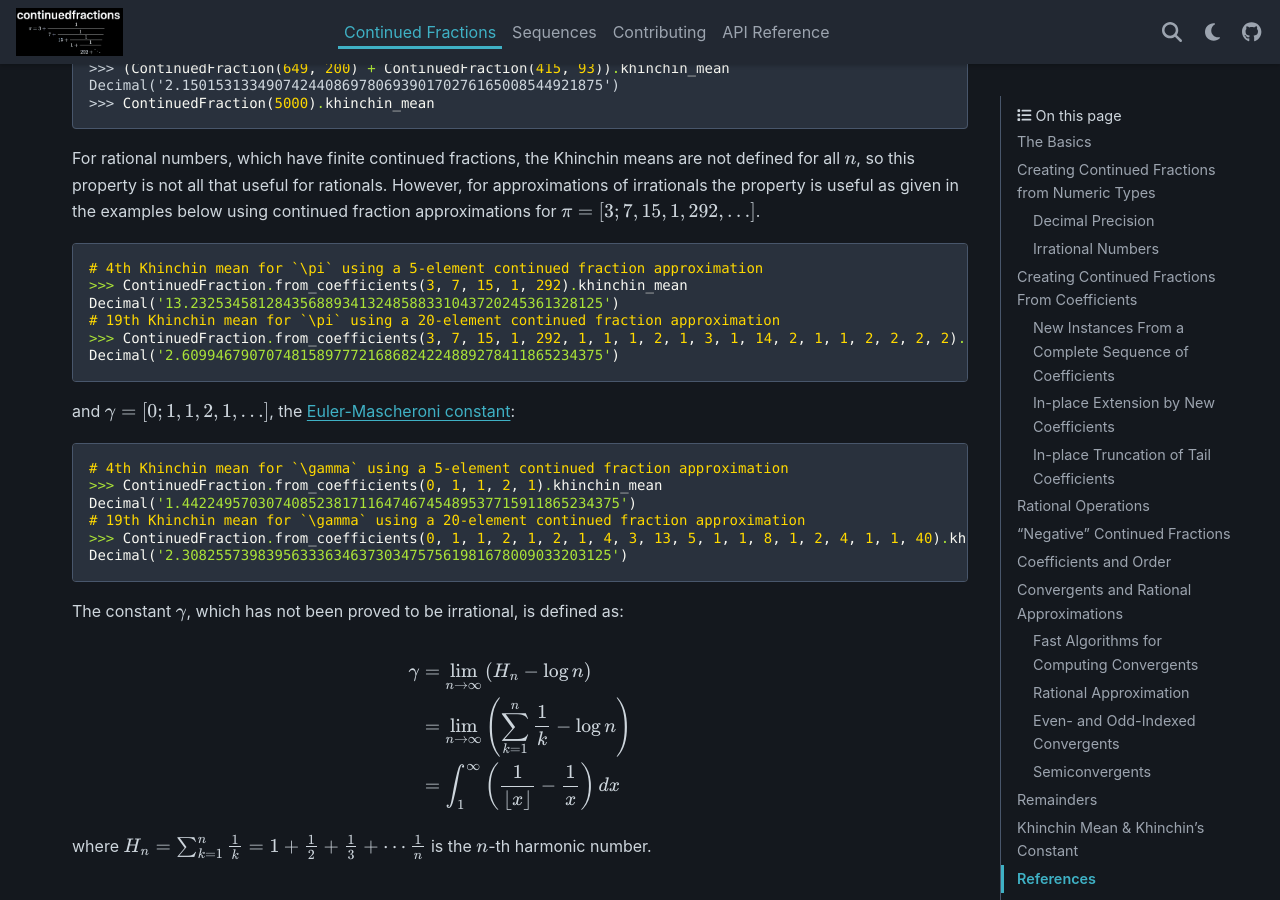
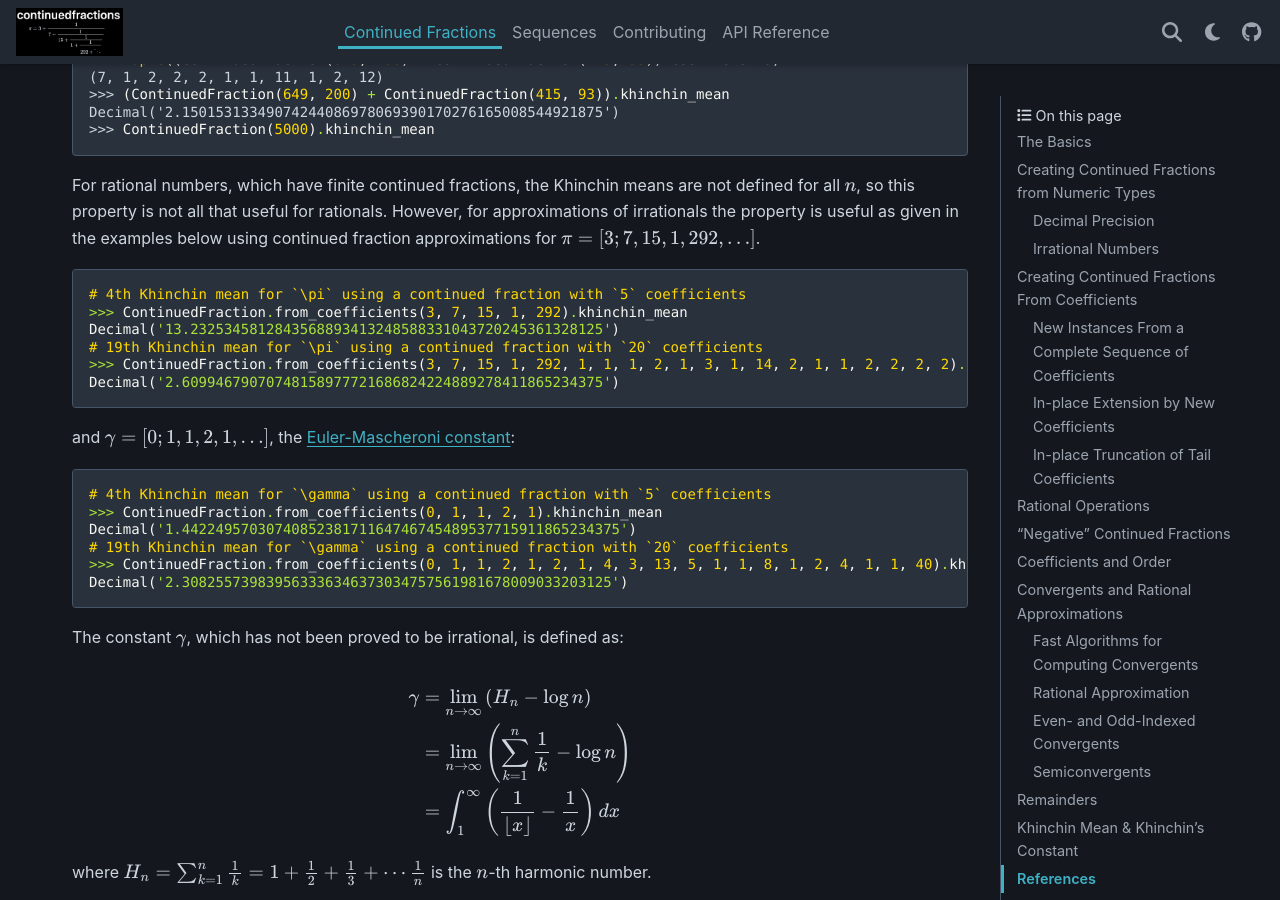
Before and after one commit to sr-murthy/continuedfractions, a Sphinx documentation site: the page built from docs/sources/continued-fractions.rst, in a window 1280 px wide and 900 px high, scrolled down 25450 px. Built offline with Sphinx 7.4.7 and the PyData theme 0.15.4, drawn with Linux system fonts in a browser that asks for light colours; nearby versions of some CDN libraries; some of the changed text lies outside the part shown.

Commit message:
docs: further improvements to the Sphinx docs

```diff
--- a/docs/conf.py
+++ b/docs/conf.py
@@ -107,7 +107,7 @@
 #     For more on all available autodoc defaults see
 #         https://www.sphinx-doc.org/en/master/usage/extensions/autodoc.html#confval-autodoc_default_options
 autodoc_default_options = {
-    'exclude-members': '__call__,__weakref__,__slots__,__match_args__',
+    'exclude-members': '__call__,__weakref__,__slots__,__match_args__,elements,from_elements',
     'member-order': 'bysource',
     'private-members': True,
     'special-members': ''
--- a/docs/index.rst
+++ b/docs/index.rst
@@ -11,8 +11,8 @@
 The package is designed for users interested in:
 
 - learning about and working with (finite, simple) continued fractions as Python objects, in an intuitive object-oriented way
-- exploring their key properties, such as elements/coefficients, convergents, semiconvergents, remainders, and others
-- operating on them as rationals and instances of the standard library :py:class:`fractions.Fraction` class
+- to allow stateful computations involving key properties such as elements/coefficients, convergents, semiconvergents, remainders, and others
+- operating on them as rationals and instances of the :py:class:`fractions.Fraction` standard library class
 - making approximations of and experimental computations for irrational numbers
 - exploring other related objects such as enumerations of rational numbers, mediants, and special sequences of rational numbers such as Farey sequences
 
--- a/docs/sources/continued-fractions.rst
+++ b/docs/sources/continued-fractions.rst
@@ -50,7 +50,7 @@
 
    a_0 + \cfrac{1}{a_1 + \cfrac{1}{a_2 + \ddots \cfrac{1}{a_n + \ddots}}}
 
-where :math:`a_0` is the integer part, and :math:`a_1,a_2,\ldots` are (positive) integers defining the fractional part, in the representation. If the order is finite, i.e. :math:`n < \infty`, then this expression describes a rational number, for which we may assume the last element :math:`a_n > 1` because :math:`[a_0; a_1, a_2, \ldots a_{n - 1}, a_n = 1] = [a_0; a_1, a_2, \ldots a_{n - 1} + 1]`.
+where :math:`a_0` is the integer part, and :math:`a_1,a_2,\ldots` are (positive) integers defining the fractional part, in the representation. If the order is finite, i.e. :math:`n < \infty`, then this expression describes a rational number, for which we may assume the last coefficient :math:`a_n > 1` because :math:`[a_0; a_1, a_2, \ldots a_{n - 1}, a_n = 1] = [a_0; a_1, a_2, \ldots a_{n - 1} + 1]`.
 
 .. _continued-fractions.from-numeric-types:
 
@@ -266,7 +266,7 @@
 
 .. note::
 
-   If the last of the new coefficients passed to :py:meth:`~continuedfractions.continuedfraction.ContinuedFraction.extend` happens to be :math:`1` then it is added to the previous element to ensure uniqueness of the new sequence of coefficients of the resulting continued fraction, e.g.:
+   If the last of the new coefficients passed to :py:meth:`~continuedfractions.continuedfraction.ContinuedFraction.extend` happens to be :math:`1` then it is added to the previous coefficient to ensure uniqueness of the new sequence of coefficients of the resulting continued fraction, e.g.:
 
    .. code:: python
 
@@ -446,7 +446,7 @@
 
 .. note::
 
-   If the last element :math:`a_n = 1` then :math:`[a_0; a_1, \ldots, a_n] = [a_0;a_1,\ldots,a_{n - 1} + 1]` is of order :math:`(n - 1)`. So in the representation :math:`[-(q + 1); 1, a_1 - 1, a_2, a_3,\ldots, a_n]` above for :math:`-\frac{a}{b}`, if :math:`a_1 = 2` then :math:`a_1 - 1 = 1` and the segment :math:`[-(q + 1); 1, a_1 - 1] = [-(q + 1); 1, 1] = [-(q + 1); 2]` is of order :math:`1`.
+   If the last coefficient :math:`a_n = 1` then :math:`[a_0; a_1, \ldots, a_n] = [a_0;a_1,\ldots,a_{n - 1} + 1]` is of order :math:`(n - 1)`. So in the representation :math:`[-(q + 1); 1, a_1 - 1, a_2, a_3,\ldots, a_n]` above for :math:`-\frac{a}{b}`, if :math:`a_1 = 2` then :math:`a_1 - 1 = 1` and the segment :math:`[-(q + 1); 1, a_1 - 1] = [-(q + 1); 1, 1] = [-(q + 1); 2]` is of order :math:`1`.
 
 If :math:`\bar{R}_1` denotes the :ref:`1st remainder <continued-fractions.remainders>` :math:`[1; a_1 - 1, a_2, a_3,\ldots, a_n]` in the representation above for :math:`-\frac{a}{b}` then :math:`\bar{R}_1` is an :math:`n`-order, simple continued fraction. A special case is when :math:`a_1 = 1`: in this case :math:`a_0 = -1` and :math:`\bar{R}_1 = [a_2 + 1; a_3, \ldots, a_n]` is an :math:`(n - 2)`-order simple continued fraction. Note that this special case also applies when :math:`0 < a < b`.
 
@@ -1015,7 +1015,7 @@
 Khinchin Mean & Khinchin's Constant
 ====================================
 
-For a (possibly infinite) continued fraction :math:`[a_0; a_1, a_2,\ldots]` and a positive integer :math:`n` we define its :math:`n`-th **Khinchin mean** :math:`K_n` as the geometric mean of its first :math:`n` coefficients starting from :math:`a_1` (excluding the leading element :math:`a_0`):
+For a (possibly infinite) continued fraction :math:`[a_0; a_1, a_2,\ldots]` and a positive integer :math:`n` we define its :math:`n`-th **Khinchin mean** :math:`K_n` as the geometric mean of its first :math:`n` coefficients starting from :math:`a_1` (excluding the leading coefficient :math:`a_0`):
 
 .. math::
 
@@ -1051,10 +1051,10 @@
 
 .. code:: python
 
-   # 4th Khinchin mean for `\pi` using a 5-element continued fraction approximation
+   # 4th Khinchin mean for `\pi` using a continued fraction with `5` coefficients
    >>> ContinuedFraction.from_coefficients(3, 7, 15, 1, 292).khinchin_mean
    Decimal('13.2325345812843568893413248588331043720245361328125')
-   # 19th Khinchin mean for `\pi` using a 20-element continued fraction approximation
+   # 19th Khinchin mean for `\pi` using a continued fraction with `20` coefficients
    >>> ContinuedFraction.from_coefficients(3, 7, 15, 1, 292, 1, 1, 1, 2, 1, 3, 1, 14, 2, 1, 1, 2, 2, 2, 2).khinchin_mean
    Decimal('2.60994679070748158977721686824224889278411865234375')
 
@@ -1062,10 +1062,10 @@
 
 .. code:: python
 
-   # 4th Khinchin mean for `\gamma` using a 5-element continued fraction approximation
+   # 4th Khinchin mean for `\gamma` using a continued fraction with `5` coefficients
    >>> ContinuedFraction.from_coefficients(0, 1, 1, 2, 1).khinchin_mean
    Decimal('1.4422495703074085238171164746745489537715911865234375')
-   # 19th Khinchin mean for `\gamma` using a 20-element continued fraction approximation
+   # 19th Khinchin mean for `\gamma` using a continued fraction with `20` coefficients
    >>> ContinuedFraction.from_coefficients(0, 1, 1, 2, 1, 2, 1, 4, 3, 13, 5, 1, 1, 8, 1, 2, 4, 1, 1, 40).khinchin_mean
    Decimal('2.308255739839563336346373034757561981678009033203125')
 
--- a/docs/sources/continuedfractions/continuedfraction.rst
+++ b/docs/sources/continuedfractions/continuedfraction.rst
@@ -9,4 +9,3 @@
 .. automodule:: continuedfractions.continuedfraction
     :members:
     :special-members: __neg__
-    :exclude-members: elements, fraction_from_elements
--- a/docs/sources/sequences.rst
+++ b/docs/sources/sequences.rst
@@ -713,6 +713,8 @@
 
 [2] Hatcher, A. (2024, September). Topology of Numbers. American Mathematical Society. https://pi.math.cornell.edu/~hatcher/TN/TNbook.pdf
 
-[3] Mitchell, D. W. (2001). An Alternative Characterisation of All Primitive Pythagorean Triples. The Mathematical Gazette, 85(503), 273-275. https://doi.org/10.2307/3622017
+[3] Kanga, A. R. (1990). The Family Tree of Pythagorean Triplets. The Mathematical Gazette, 26(15), 15-17.
 
-[4] Saunders, R., & Randall, T. (1994). The family tree of the Pythagorean triplets revisited. The Mathematical Gazette, 78(482), 190-193. https://doi.org/10.2307/3618576
+[4] Mitchell, D. W. (2001). An Alternative Characterisation of All Primitive Pythagorean Triples. The Mathematical Gazette, 85(503), 273-275. https://doi.org/10.2307/3622017
+
+[5] Saunders, R., & Randall, T. (1994). The family tree of the Pythagorean triplets revisited. The Mathematical Gazette, 78(482), 190-193. https://doi.org/10.2307/3618576
```
Also changed, not shown: other parts of docs/sources/continued-fractions.rst (+2 -2 lines), README.md (+2 -2 lines).
